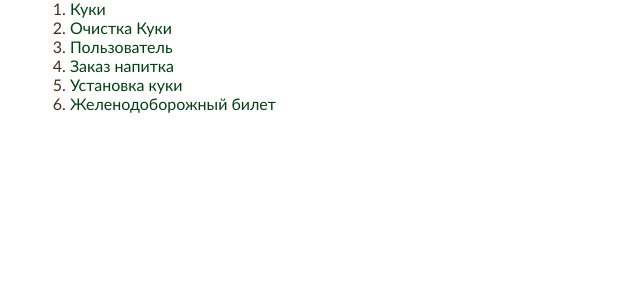
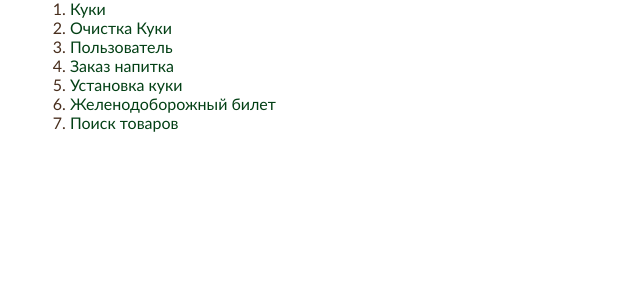
Before and after one commit to AlinaTerehova/web-programming--labs-2, a Flask app: page /lab3/ in a window 1280 px wide. Shown: the part 235-542 px from the top of the page, without its empty margins (0-640 px from the left). Run offline with Flask 3, Linux system fonts and the light colour scheme.

Commit message:
дополнительное задание

```diff
--- a/lab3.py
+++ b/lab3.py
@@ -154,3 +154,44 @@ def train_ticket():
                                travel_date=travel_date)
 
     return render_template('lab3/train_ticket.html')
+
+
+
+# items.py
+
+products = [
+    {"name": "iPhone 14", "price": 60599, "color": "black", "brand": "Apple"},
+    {"name": "Samsung Galaxy S23", "price": 60090, "color": "white", "brand": "Samsung"},
+    {"name": "Google Pixel 7", "price": 39327, "color": "green", "brand": "Google"},
+    {"name": "OnePlus 11", "price": 55746, "color": "blue", "brand": "OnePlus"},
+    {"name": "Xiaomi 13", "price": 47300, "color": "gray", "brand": "Xiaomi"},
+    {"name": "Sony WH-1000XM5", "price": 29885, "color": "black", "brand": "Sony"},
+    {"name": "Dell XPS 13", "price": 246990, "color": "silver", "brand": "Dell"},
+    {"name": "MacBook Air M2", "price": 108990, "color": "gold", "brand": "Apple"},
+    {"name": "Asus ROG Zephyrus", "price": 354990, "color": "black", "brand": "Asus"},
+    {"name": "Kindle Paperwhite", "price": 19450, "color": "black", "brand": "Amazon"},
+    {"name": "Samsung Galaxy Tab S8", "price": 51814, "color": "silver", "brand": "Samsung"},
+    {"name": "Fitbit Charge 5", "price": 16490, "color": "black", "brand": "Fitbit"},
+    {"name": "Logitech MX Master 3", "price": 10690, "color": "black", "brand": "Logitech"},
+    {"name": "PlayStation 5", "price": 57990, "color": "white", "brand": "Sony"},
+    {"name": "Xbox Series X", "price": 52917, "color": "black", "brand": "Microsoft"},
+    {"name": "Apple Watch Series 8", "price": 32911, "color": "silver", "brand": "Apple"},
+    {"name": "Nikon D3500", "price": 47800, "color": "black", "brand": "Nikon"},
+    {"name": "Canon EOS M50", "price": 89999, "color": "black", "brand": "Canon"},
+    {"name": "GoPro HERO10", "price": 28000, "color": "black", "brand": "GoPro"},
+    {"name": "Bose QuietComfort 45", "price": 21990, "color": "black", "brand": "Bose"},
+    {"name": "JBL Flip 6", "price": 11452, "color": "blue", "brand": "JBL"}
+]
+
+@lab3.route('/lab3/search')
+def search():
+    return render_template('lab3/search_form.html')
+
+@lab3.route('/lab3/search_results')
+def search_results():
+    min_price = request.args.get('min_price', type=int)
+    max_price = request.args.get('max_price', type=int)
+
+    filtered_products = [p for p in products if min_price <= p["price"] <= max_price]
+
+    return render_template('lab3/search_results.html', products=filtered_products)
--- a/templates/lab3/lab3.html
+++ b/templates/lab3/lab3.html
@@ -30,5 +30,8 @@
         <li>
             <a href="/lab3/train_ticket"> Желенодоборожный билет</a>
         </li>
+        <li>
+            <a href="/lab3/search"> Поиск товаров</a>
+        </li>
     </ol>
 {% endblock %}
```
Also changed, not shown: templates/lab3/search_form.html (added, +16 -0 lines), templates/lab3/search_results.html (added, +18 -0 lines).
